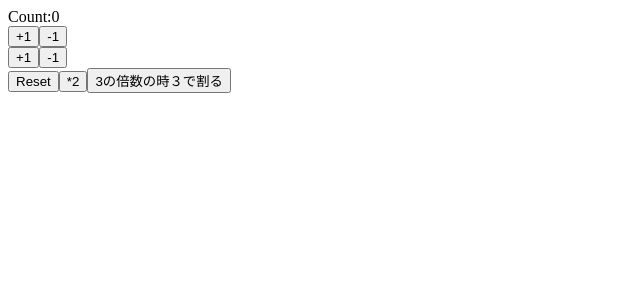
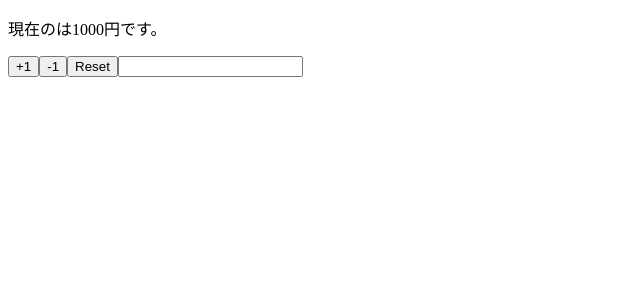
Before and after one commit to yukimr-129/react-hooks, a React (Create React App) app in the folder reactApp/my-app/: page / in a window 1280 px wide. Shown: the top 300 px of the page, without its empty margins (0-640 px from the left). Built offline with nearby package versions, Linux system fonts and the light colour scheme.

Commit message:
stateStatus

```diff
--- a/reactApp/my-app/src/App.js
+++ b/reactApp/my-app/src/App.js
@@ -1,67 +1,40 @@
 import React, { useState } from 'react';
-const App = () => {
-  const [count, setCount] = useState(0);
+const App = (props) => {
+  const {name, price} = props;
+  //初期値
+  // const initState = {
+  //   name: '',
+  //   price: 1000
+  // }
 
-  const handliPulsClick = () => {
-    setCount(count + 1);
-  }
 
-  const handliMinusClick = () => {
-    setCount(count - 1);
-  }
 
-  const handliPulsClick2  = () => {
-    setCount((prevCount) => {
-      return prevCount + 1;
-    });
-  }
-  const handliMinusClick2  = () => {
-    setCount((prevCount) => {
-      return prevCount - 1;
-    });
-  }
 
-  const resetClick = () => {
-    setCount((prevCount) => {
-      prevCount = 0;
-      return prevCount;
-    });
-  }
+  //state
+  const [nameItem, setName] = useState(name);
+  const [prices, setPrice] = useState(price);
 
-  const twoClick = () => {
-    setCount(count * 2)
-  }
-
-  const division = () => {
-    setCount((prevCount) => {
-      if(prevCount % 3 === 0){
-        return prevCount / 3;
-      }else{
-        return prevCount;
-      }
-    })
+  const reset = () => {
+    setPrice(price);
+    setName(name);
   }
 
   return (
     <>
-      <div>
-        Count:{count}
-      </div>
-      <div>
-        <button onClick={handliPulsClick}>+1</button>
-        <button onClick={handliMinusClick}>-1</button>
-      </div>
-      <div>
-        <button onClick={handliPulsClick2}>+1</button>
-        <button onClick={handliMinusClick2}>-1</button>
-      </div>
-      <div>
-        <button onClick={resetClick}>Reset</button>
-        <button onClick={twoClick}>*2</button>
-        <button onClick={division}>3の倍数の時３で割る</button>
-      </div>
+      <p>現在の{nameItem}は{prices}円です。</p>
+      <button onClick={() => setPrice(prices + 1)} >+1</button>
+      <button onClick={() => setPrice(prices - 1)} >-1</button>
+      <button onClick={reset} >Reset</button>
+      <input type='text' value={nameItem} onChange={(e) => setName(e.target.value)}/>
     </>
   );
 }
 
+App.defaultProps = {
+  name: '',
+  price: 1000
+}
+
+
+
 export default App
```
